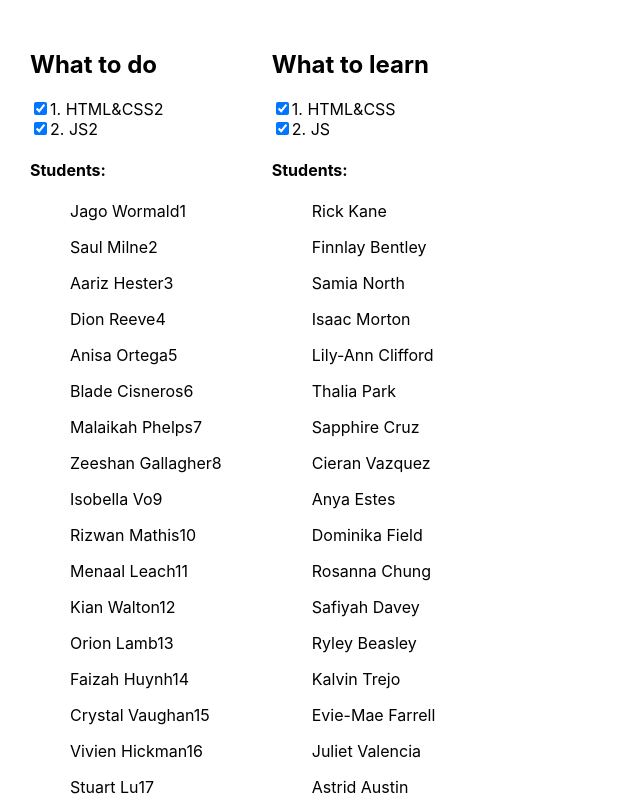
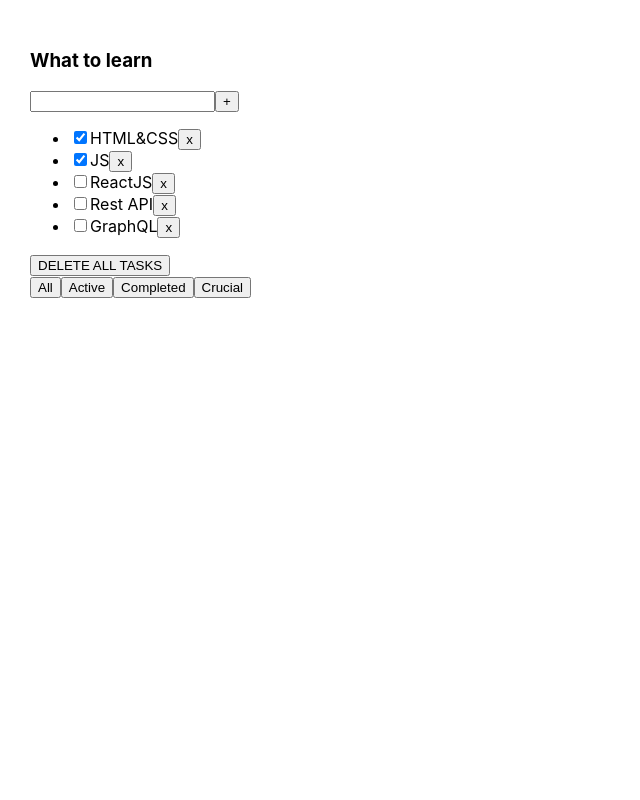
Before and after one commit to rutkovsky/todolist-dop, a React (Create React App) app: page / in a window 1280 px wide. Shown: the top 800 px of the page, without its empty margins (0-640 px from the left). Built offline with nearby package versions, Linux system fonts and the light colour scheme.

Commit message:
add lesson 2

```diff
--- a/src/App.tsx
+++ b/src/App.tsx
@@ -1,133 +1,55 @@
-import React from 'react';
+import React, {useState} from 'react';
 import './App.css';
-import {Tasks} from './Tasks';
+import {Todolist} from './Todolist';
 
+export type FilterValuesType = 'all' | 'active' | 'completed' | 'crucial'
 
-// Hi Guys!
-// Let's reinforce our current session!
-// -You have 2 arrays. You should create a new component TASKS, where you will render these arrays.
-// -Don't forget to assign types to our data.
-
+//Hi guys!
+//1. Let's create a 'DELETE ALL TASKS' button, and place it above the filter buttons
+//Clicking the button removes all tasks
+//2. Let's create a fourth filter button-if you click it, the first three tasks will be displayed
+//3. Relocate everything associated with  filters to the Todolist.tsx component. Make it work
+//
+// let [filter, setFilter] = useState<FilterValuesType>("all");
+//
+// let tasksForTodolist = tasks;
+//
+// if (filter === "active") {
+//     tasksForTodolist = tasks.filter(t => t.isDone === false);
+// }
+// if (filter === "completed") {
+//     tasksForTodolist = tasks.filter(t => t.isDone === true);
+// }
+//
+// function changeFilter(value: FilterValuesType) {
+//     setFilter(value);
+// }
 
 function App() {
-    const data1 = {
-        title: 'What to do',
-        tasks: [
-            {taskId: 1, title: 'HTML&CSS2', isDone: true},
-            {taskId: 2, title: 'JS2', isDone: true}
-        ],
-        students: [
-            'Jago Wormald1',
-            'Saul Milne2',
-            'Aariz Hester3',
-            'Dion Reeve4',
-            'Anisa Ortega5',
-            'Blade Cisneros6',
-            'Malaikah Phelps7',
-            'Zeeshan Gallagher8',
-            'Isobella Vo9',
-            'Rizwan Mathis10',
-            'Menaal Leach11',
-            'Kian Walton12',
-            'Orion Lamb13',
-            'Faizah Huynh14',
-            'Crystal Vaughan15',
-            'Vivien Hickman16',
-            'Stuart Lu17',
-            'Karol Davison18',
-            'Dario Burns19',
-            'Chloe Rich20',
-            'Martyna Felix',
-            'Nida Glass',
-            'Maeve Miles',
-            'Hasnain Puckett',
-            'Ayman Cano',
-            'Safwan Perry',
-            'Fox Kelly',
-            'Louise Barlow',
-            'Malaki Mcgill',
-            'Leanna Cline',
-            'Willard Hodge',
-            'Amelia Dorsey',
-            'Kiah Porter',
-            'Jeanne Daly',
-            'Mohsin Armstrong',
-            'Laurie Rangel',
-            'Princess Tierney',
-            'Kasim Kendall',
-            'Darryl Cope',
-            'Elysha Ray',
-            'Liyana Harris',
-            'Kashif Blackburn',
-            'Atif Zimmerman',
-            'Sila Hartley',
-            'Ralphie Hebert',
-        ]
+
+    let [tasks, setTasks] = useState([
+        {id: 1, title: 'HTML&CSS', isDone: true},
+        {id: 2, title: 'JS', isDone: true},
+        {id: 3, title: 'ReactJS', isDone: false},
+        {id: 4, title: 'Rest API', isDone: false},
+        {id: 5, title: 'GraphQL', isDone: false},
+    ]);
+
+    function removeTask(id: number) {
+        let filteredTasks = tasks.filter(t => t.id != id);
+        setTasks(filteredTasks);
     }
-    const data2 = {
-        title: 'What to learn',
-        tasks: [
-            {taskId: 1, title: 'HTML&CSS', isDone: true},
-            {taskId: 2, title: 'JS', isDone: true}
-        ],
-        students: [
-            'Rick Kane',
-            'Finnlay Bentley',
-            'Samia North',
-            'Isaac Morton',
-            'Lily-Ann Clifford',
-            'Thalia Park',
-            'Sapphire Cruz',
-            'Cieran Vazquez',
-            'Anya Estes',
-            'Dominika Field',
-            'Rosanna Chung',
-            'Safiyah Davey',
-            'Ryley Beasley',
-            'Kalvin Trejo',
-            'Evie-Mae Farrell',
-            'Juliet Valencia',
-            'Astrid Austin',
-            'Lyle Montgomery',
-            'Nisha Mora',
-            'Kylie Callaghan',
-            'Star Wilks',
-            'Marissa Colley',
-            'Asa Fuller',
-            'Leigh Kemp',
-            'Avleen Dawson',
-            'Sammy Bonilla',
-            'Acacia Becker',
-            'Coral Shepherd',
-            'Melina Molina',
-            'Kiran Bailey',
-            'Clara Escobar',
-            'Alexandru Horn',
-            'Brandon-Lee Mercado',
-            'Elouise Weston',
-            'King Long',
-            'Kerri Searle',
-            'Kanye Hamer',
-            'Elwood Benitez',
-            'Mikail Whitaker',
-            'Bobby Hardy',
-            'Talha Ferry',
-            'Priscilla Landry',
-            'Olivia-Grace Cain',
-            'Kiaan Wallace',
-            'Wesley Padilla90',
-            'Ella-Grace Wooten91',
-            'Kaif Molloy92',
-            'Kamal Broadhurst93',
-            'Bianca Ferrell94',
-            'Micheal Talbot95',
-        ]
+
+    function deleteAllTasks() {
+        setTasks([]);
     }
 
     return (
         <div className="App">
-            <Tasks title = {data1.title} tasks = {data1.tasks} students = {data1.students}/>
-            <Tasks title = {data2.title} tasks = {data2.tasks} students = {data2.students}/>
+            <Todolist title="What to learn"
+                      tasks={tasks}
+                      removeTask={removeTask}
+                      deleteAllTasks={deleteAllTasks}/>
         </div>
     );
 }
@@ -135,180 +57,61 @@
 export default App;
 
 
-//--------------------------------------------------------------
-// import React from 'react';
+//-------------------------------------------------------------------------
+
+// import React, {useState} from 'react';
 // import './App.css';
-// import {Tasks} from "./Tasks";
-//
-// export type DataType = {
-//     title: string
-//     tasks: Array<TasksType>
-//     students: Array<string>
-// }
-// export type TasksType = {
-//     taskId: number
-//     title: string
-//     isDone: boolean
-// }
+// import {Todolist} from './Todolist';
 //
 //
+// export type FilterValuesType = "all" | "active" | "completed" | "three";
+//
 // function App() {
-//     const data1= {
-//         title: "What to do",
-//         tasks: [
-//             {taskId: 1, title: "HTML&CSS2", isDone: true},
-//             {taskId: 2, title: "JS2", isDone: true}
-//         ],
-//         students: [
-//             'Jago Wormald1',
-//             'Saul Milne2',
-//             'Aariz Hester3',
-//             'Dion Reeve4',
-//             'Anisa Ortega5',
-//             'Blade Cisneros6',
-//             'Malaikah Phelps7',
-//             'Zeeshan Gallagher8',
-//             'Isobella Vo9',
-//             'Rizwan Mathis10',
-//             'Menaal Leach11',
-//             'Kian Walton12',
-//             'Orion Lamb13',
-//             'Faizah Huynh14',
-//             'Crystal Vaughan15',
-//             'Vivien Hickman16',
-//             'Stuart Lu17',
-//             'Karol Davison18',
-//             'Dario Burns19',
-//             'Chloe Rich20',
-//             'Martyna Felix',
-//             'Nida Glass',
-//             'Maeve Miles',
-//             'Hasnain Puckett',
-//             'Ayman Cano',
-//             'Safwan Perry',
-//             'Fox Kelly',
-//             'Louise Barlow',
-//             'Malaki Mcgill',
-//             'Leanna Cline',
-//             'Willard Hodge',
-//             'Amelia Dorsey',
-//             'Kiah Porter',
-//             'Jeanne Daly',
-//             'Mohsin Armstrong',
-//             'Laurie Rangel',
-//             'Princess Tierney',
-//             'Kasim Kendall',
-//             'Darryl Cope',
-//             'Elysha Ray',
-//             'Liyana Harris',
-//             'Kashif Blackburn',
-//             'Atif Zimmerman',
-//             'Sila Hartley',
-//             'Ralphie Hebert',
-//         ]
+//
+//     let [tasks, setTasks] = useState([
+//         {id: 1, title: "HTML&CSS", isDone: true},
+//         {id: 2, title: "JS", isDone: true},
+//         {id: 3, title: "ReactJS", isDone: false},
+//         {id: 4, title: "Rest API", isDone: false},
+//         {id: 5, title: "GraphQL", isDone: false},
+//     ]);
+//
+//     const deleteAllTasks = () => {
+//         setTasks([])
 //     }
-//     const data2 = {
-//         title: "What to learn",
-//         tasks: [
-//             {taskId: 1, title: "HTML&CSS", isDone: true},
-//             {taskId: 2, title: "JS", isDone: true}
-//         ],
-//         students: [
-//             'Rick Kane',
-//             'Finnlay Bentley',
-//             'Samia North',
-//             'Isaac Morton',
-//             'Lily-Ann Clifford',
-//             'Thalia Park',
-//             'Sapphire Cruz',
-//             'Cieran Vazquez',
-//             'Anya Estes',
-//             'Dominika Field',
-//             'Rosanna Chung',
-//             'Safiyah Davey',
-//             'Ryley Beasley',
-//             'Kalvin Trejo',
-//             'Evie-Mae Farrell',
-//             'Juliet Valencia',
-//             'Astrid Austin',
-//             'Lyle Montgomery',
-//             'Nisha Mora',
-//             'Kylie Callaghan',
-//             'Star Wilks',
-//             'Marissa Colley',
-//             'Asa Fuller',
-//             'Leigh Kemp',
-//             'Avleen Dawson',
-//             'Sammy Bonilla',
-//             'Acacia Becker',
-//             'Coral Shepherd',
-//             'Melina Molina',
-//             'Kiran Bailey',
-//             'Clara Escobar',
-//             'Alexandru Horn',
-//             'Brandon-Lee Mercado',
-//             'Elouise Weston',
-//             'King Long',
-//             'Kerri Searle',
-//             'Kanye Hamer',
-//             'Elwood Benitez',
-//             'Mikail Whitaker',
-//             'Bobby Hardy',
-//             'Talha Ferry',
-//             'Priscilla Landry',
-//             'Olivia-Grace Cain',
-//             'Kiaan Wallace',
-//             'Wesley Padilla90',
-//             'Ella-Grace Wooten91',
-//             'Kaif Molloy92',
-//             'Kamal Broadhurst93',
-//             'Bianca Ferrell94',
-//             'Micheal Talbot95',
-//         ]
+//
+//     function removeTask(id: number) {
+//         let filteredTasks = tasks.filter(t => t.id != id);
+//         setTasks(filteredTasks);
 //     }
+//
+//     // let [filter, setFilter] = useState<FilterValuesType>("all");
+//     //
+//     // let tasksForTodolist = tasks;
+//     //
+//     // if (filter === "active") {
+//     //     tasksForTodolist = tasks.filter(t => t.isDone === false);
+//     // }
+//     // if (filter === "completed") {
+//     //     tasksForTodolist = tasks.filter(t => t.isDone === true);
+//     // }
+//     //
+//     // function changeFilter(value: FilterValuesType) {
+//     //     setFilter(value);
+//     // }
 //
 //     return (
 //         <div className="App">
-//             <Tasks data={data1}/>
-//             <Tasks data={data2}/>
+//             <Todolist
+//                 title="What to learn"
+//                 tasks={tasks}
+//                 removeTask={removeTask}
+//                 //changeFilter={changeFilter}
+//                 deleteAllTasks={deleteAllTasks}
+//
+//             />
 //         </div>
 //     );
 // }
 //
 // export default App;
-
-// import React from 'react';
-// import {DataType} from "./App";
-//
-// type  TasksPropsType = {
-//     data: DataType
-// }
-//
-// export const Tasks = (props: TasksPropsType) => {
-//     return (
-//         <div>
-//             <h1>{props.data.title}</h1>
-//             <ul>
-//                 {props.data.tasks.map(el => {
-//                     return (
-//                         <li>
-//                             <span>{el.taskId}</span>
-//                             <span>{el.title}</span>
-//                             <span>{el.isDone}</span>
-//                         </li>
-//                     )
-//                 })}
-//             </ul>
-//
-//             <ul>
-//                 {props.data.students.map(el => {
-//                     return (
-//                         <li>{el}</li>
-//                     )
-//                 })}
-//             </ul>
-//         </div>
-//     );
-// };
-
-//--------------------------------------------------------------
--- /dev/null
+++ b/src/Todolist.tsx
@@ -0,0 +1,166 @@
+import React, {useState} from 'react';
+import {FilterValuesType} from './App';
+
+type TaskType = {
+    id: number
+    title: string
+    isDone: boolean
+}
+
+type PropsType = {
+    title: string
+    tasks: Array<TaskType>
+    removeTask: (taskId: number) => void
+    deleteAllTasks: () => void
+}
+
+export function Todolist(props: PropsType) {
+
+    let [filter, setFilter] = useState<FilterValuesType>('all');
+
+    let tasksForTodolist = props.tasks;
+
+    if (filter === 'active') {
+        tasksForTodolist = props.tasks.filter(t => t.isDone === false);
+    }
+    if (filter === 'completed') {
+        tasksForTodolist = props.tasks.filter(t => t.isDone === true);
+    }
+    if (filter === 'crucial') {
+        tasksForTodolist = props.tasks.filter(t => t.id < 4);
+    }
+
+    function changeFilter(value: FilterValuesType) {
+        setFilter(value);
+    }
+
+    return <div>
+        <h3>{props.title}</h3>
+        <div>
+            <input/>
+            <button>+</button>
+        </div>
+        <ul>
+            {
+                tasksForTodolist.map(t => <li key={t.id}>
+                    <input type="checkbox" checked={t.isDone}/>
+                    <span>{t.title}</span>
+                    <button onClick={ () => { props.removeTask(t.id) } }>x</button>
+                </li>)
+            }
+        </ul>
+        <div>
+            <button onClick={ () => { props.deleteAllTasks() } }>DELETE ALL TASKS</button>
+        </div>
+        <div>
+            <button onClick={ () => { changeFilter("all") } }>
+                All
+            </button>
+            <button onClick={ () => { changeFilter("active") } }>
+                Active
+            </button>
+            <button onClick={ () => { changeFilter("completed") } }>
+                Completed
+            </button>
+            <button onClick={ () => { changeFilter("crucial") } }>
+                Crucial
+            </button>
+        </div>
+    </div>
+}
+
+
+
+
+
+
+
+
+
+
+
+
+
+
+
+
+
+
+
+
+
+
+
+
+
+//------------------------------------------------------------------------------------------------
+
+// import React, {useState} from 'react';
+// import {FilterValuesType} from './App';
+//
+// type TaskType = {
+//     id: number
+//     title: string
+//     isDone: boolean
+// }
+//
+// type PropsType = {
+//     title: string
+//     tasks: Array<TaskType>
+//     removeTask: (taskId: number) => void
+//     //changeFilter: (value: FilterValuesType) => void
+//     deleteAllTasks:()=>void
+// }
+//
+// export function Todolist(props: PropsType) {
+//
+//     let [filter, setFilter] = useState<FilterValuesType>("all");
+//
+//     let tasksForTodolist = props.tasks;
+//
+//     if (filter === "three") {
+//         tasksForTodolist = props.tasks.filter(t => t.id<4);
+//     }
+//     if (filter === "active") {
+//         tasksForTodolist = props.tasks.filter(t => t.isDone === false);
+//     }
+//     if (filter === "completed") {
+//         tasksForTodolist = props.tasks.filter(t => t.isDone === true);
+//     }
+//
+//     function changeFilter(value: FilterValuesType) {
+//         setFilter(value);
+//     }
+//
+//     return <div>
+//         <h3>{props.title}</h3>
+//         <div>
+//             <input/>
+//             <button>+</button>
+//         </div>
+//         <ul>
+//             {
+//                 tasksForTodolist.map(t => <li key={t.id}>
+//                     <input type="checkbox" checked={t.isDone}/>
+//                     <span>{t.title}</span>
+//                     <button onClick={ () => { props.removeTask(t.id) } }>x</button>
+//                 </li>)
+//             }
+//         </ul>
+//         <button onClick={()=>props.deleteAllTasks()}>DELETE ALL TASKS</button>
+//         <div>
+//             <button onClick={ () => { changeFilter("three") } }>
+//                 Give me the first three
+//             </button>
+//             <button onClick={ () => { changeFilter("all") } }>
+//                 All
+//             </button>
+//             <button onClick={ () => { changeFilter("active") } }>
+//                 Active
+//             </button>
+//             <button onClick={ () => { changeFilter("completed") } }>
+//                 Completed
+//             </button>
+//         </div>
+//     </div>
+// }
```
